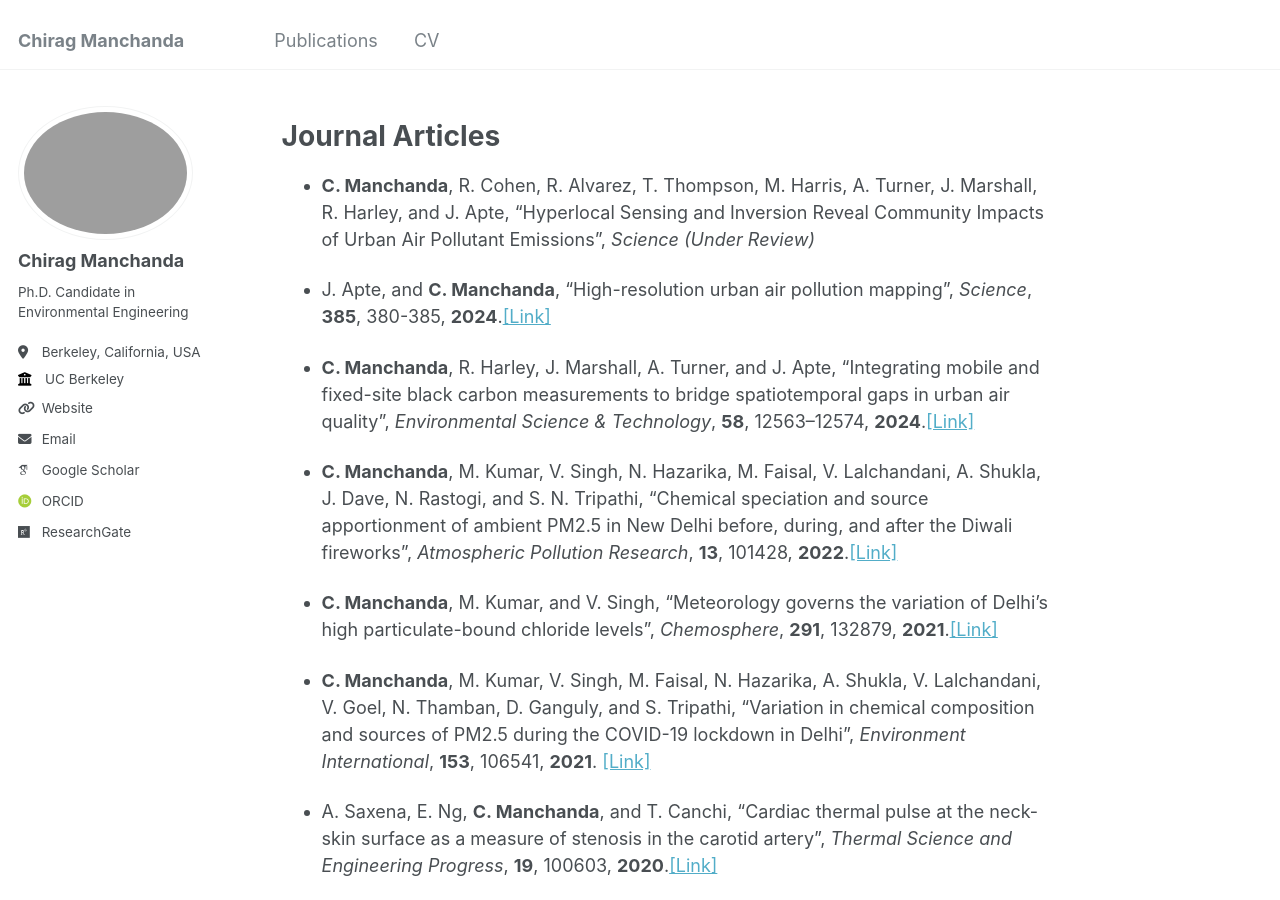
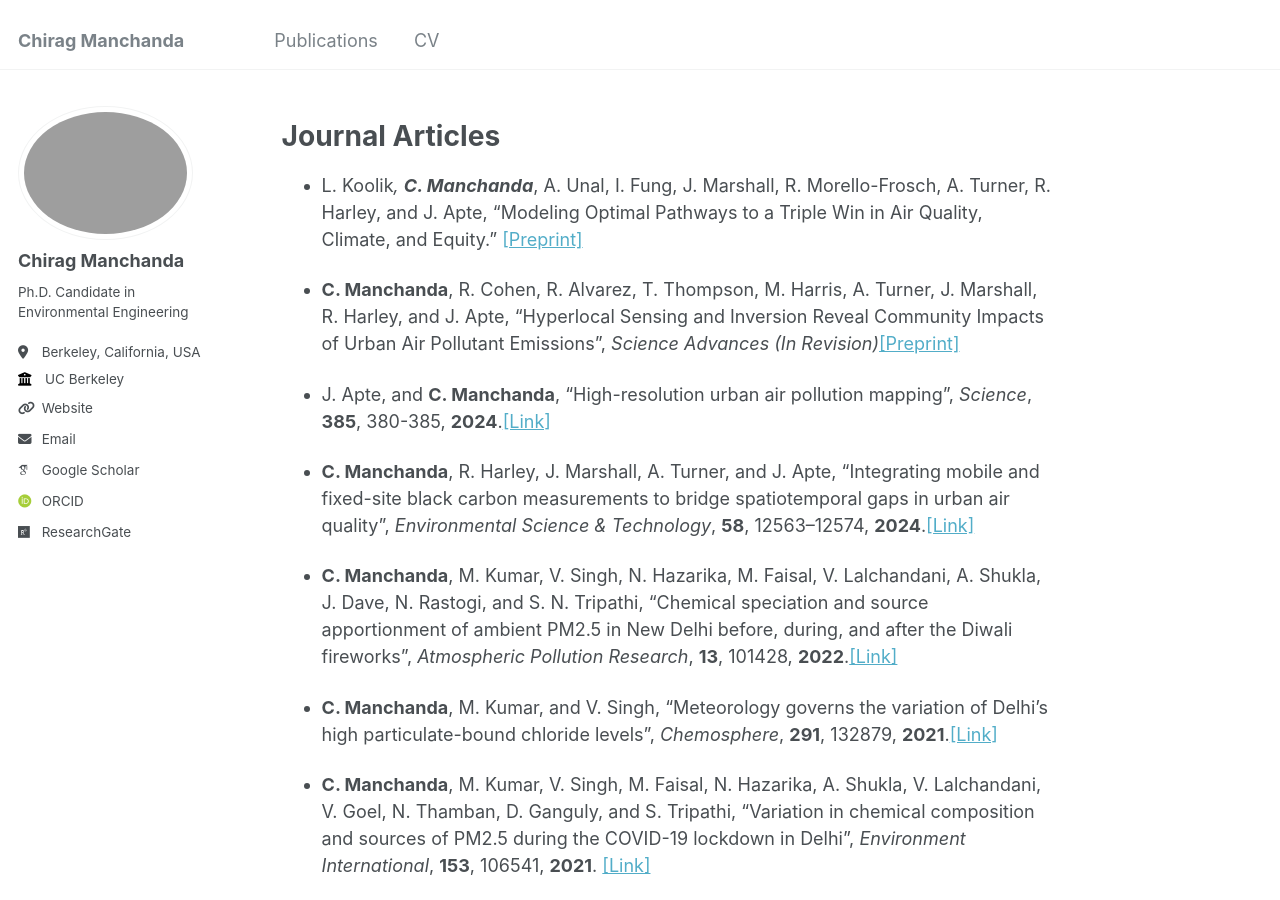
Before and after one commit to chirag-manchanda/chirag-manchanda.github.io, a Jekyll site: the page built from _pages/publications.md, in a window 1280 px wide and 900 px high. Built offline with Jekyll 4.4.1, drawn with Linux system fonts in a browser that asks for light colours; some web fonts are replaced.

Commit message:
Update publications.md

```diff
--- a/_pages/publications.md
+++ b/_pages/publications.md
@@ -6,7 +6,11 @@ author_profile: true
 Journal Articles
 ======
 
-- **C. Manchanda**, R. Cohen, R. Alvarez, T. Thompson, M. Harris, A. Turner, J. Marshall, R. Harley, and J. Apte, "Hyperlocal Sensing and Inversion Reveal Community Impacts of Urban Air Pollutant Emissions", *Science* *(Under Review)*
+- L. Koolik*, **C. Manchanda***, A. Unal, I. Fung, J. Marshall, R. Morello-Frosch, A. Turner, R. Harley, and J. Apte,
+"Modeling Optimal Pathways to a Triple Win in Air Quality, Climate, and Equity."
+[[Preprint]](https://doi.org/10.26434/chemrxiv-2025-c6sn4)
+
+- **C. Manchanda**, R. Cohen, R. Alvarez, T. Thompson, M. Harris, A. Turner, J. Marshall, R. Harley, and J. Apte, "Hyperlocal Sensing and Inversion Reveal Community Impacts of Urban Air Pollutant Emissions", *Science Advances* *(In Revision)*[[Preprint]](https://doi.org/10.26434/chemrxiv-2025-zt4zh)
 
 - J. Apte, and **C. Manchanda**, "High-resolution urban air pollution mapping", *Science*, **385**, 380-385, **2024**.[[Link]](https://doi.org/10.1126/science.adq3678)
 
```
